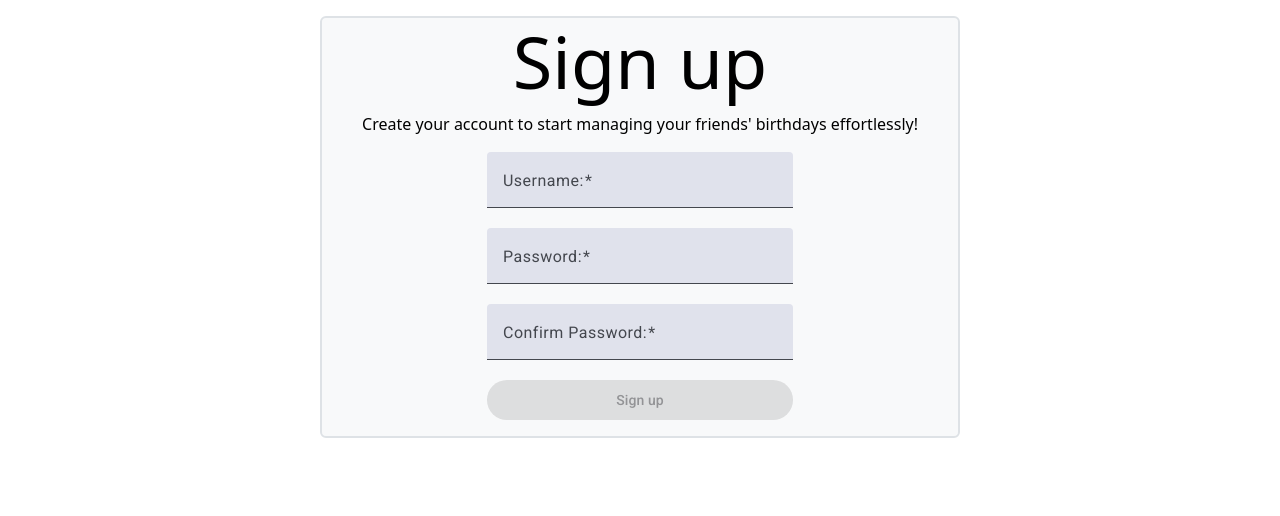
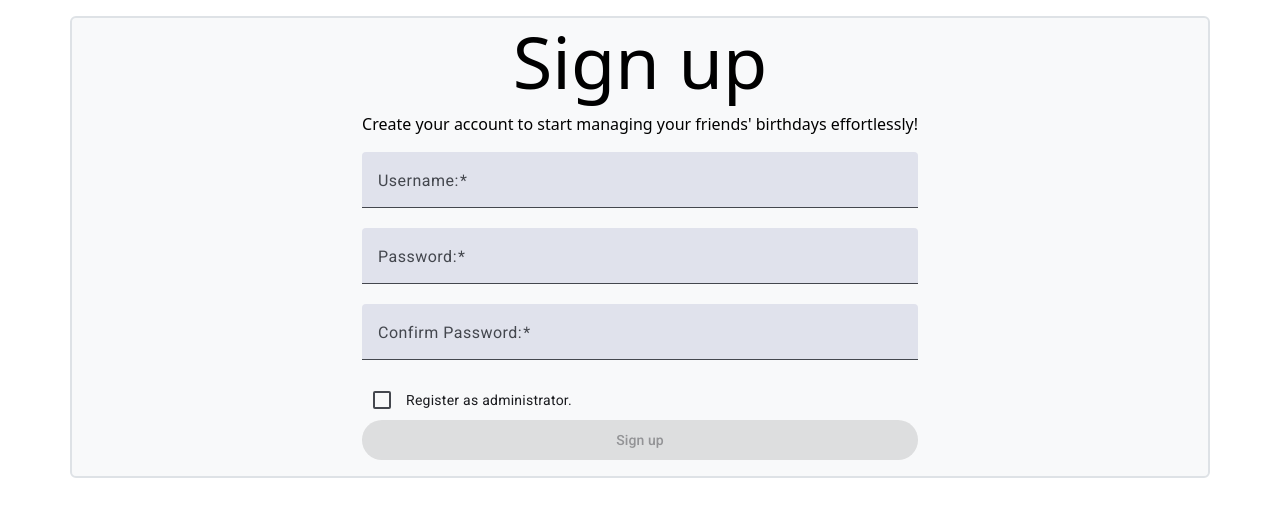
Before and after one commit to mkoutra/birthday-keeper-angular, an Angular app: page /register in a window 1280 px wide. Shown: the top 516 px of the page. Built offline with nearby package versions, Linux system fonts and the light colour scheme.

Commit message:
Add admin option on signing up.

```diff
--- a/src/app/components/user-register/user-register.component.html
+++ b/src/app/components/user-register/user-register.component.html
@@ -1,4 +1,4 @@
-<div class="container d-flex flex-column align-items-center border border-2 rounded mt-3 text-bg-light w-50">
+<div class="container d-flex flex-column align-items-center border border-2 rounded mt-3 text-bg-light">
     <div>
         <h3 class="display-2 text-center">Sign up</h3>
         <span>Create your account to start managing your friends' birthdays effortlessly!</span>
@@ -44,6 +44,8 @@
             }
         </mat-form-field>
 
+        <mat-checkbox formControlName="isAdmin">Register as administrator.</mat-checkbox>
+
         <button mat-flat-button (click)="onSubmit()" [disabled]="form.invalid" class="mb-3">Sign up</button>
     </form>
 </div>
--- a/src/app/components/user-register/user-register.component.ts
+++ b/src/app/components/user-register/user-register.component.ts
@@ -5,13 +5,15 @@ import { FormGroup, FormControl, ReactiveFormsModule, Validators, AbstractContro
 import { MatInputModule } from '@angular/material/input';
 import { MatFormFieldModule } from '@angular/material/form-field';
 import { MatButtonModule } from '@angular/material/button';
-import {MatTooltipModule} from '@angular/material/tooltip';
+import { MatTooltipModule } from '@angular/material/tooltip';
+import { MatCheckboxModule } from '@angular/material/checkbox';
+
 import { NgIf } from '@angular/common';
 
 @Component({
   selector: 'app-user-register',
   standalone: true,
-  imports: [ReactiveFormsModule, MatButtonModule, MatFormFieldModule, MatInputModule, MatTooltipModule, NgIf],
+  imports: [ReactiveFormsModule, MatButtonModule, MatFormFieldModule, MatInputModule, MatTooltipModule, NgIf, MatCheckboxModule],
   templateUrl: './user-register.component.html',
   styleUrl: './user-register.component.css'
 })
@@ -23,7 +25,8 @@ export class UserRegisterComponent {
     form = new FormGroup({
             username: new FormControl('', Validators.required),
             password: new FormControl('', [Validators.required, Validators.pattern(this.passwordRegex)]),
-            confirmPassword: new FormControl('', [Validators.required, Validators.minLength(5)])
+            confirmPassword: new FormControl('', [Validators.required, Validators.minLength(5)]),
+            isAdmin: new FormControl(false)
         },
         this.passwordConfirmPasswordValidator
     )
```
